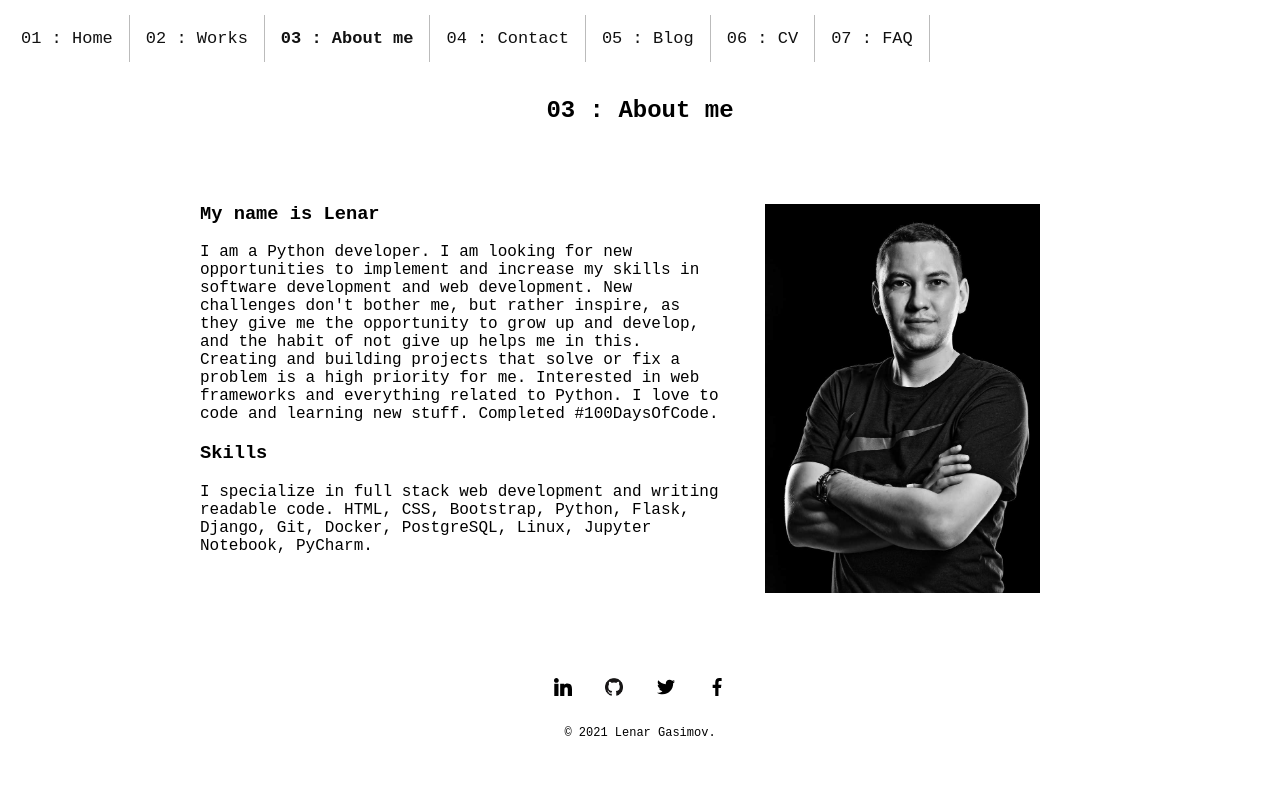
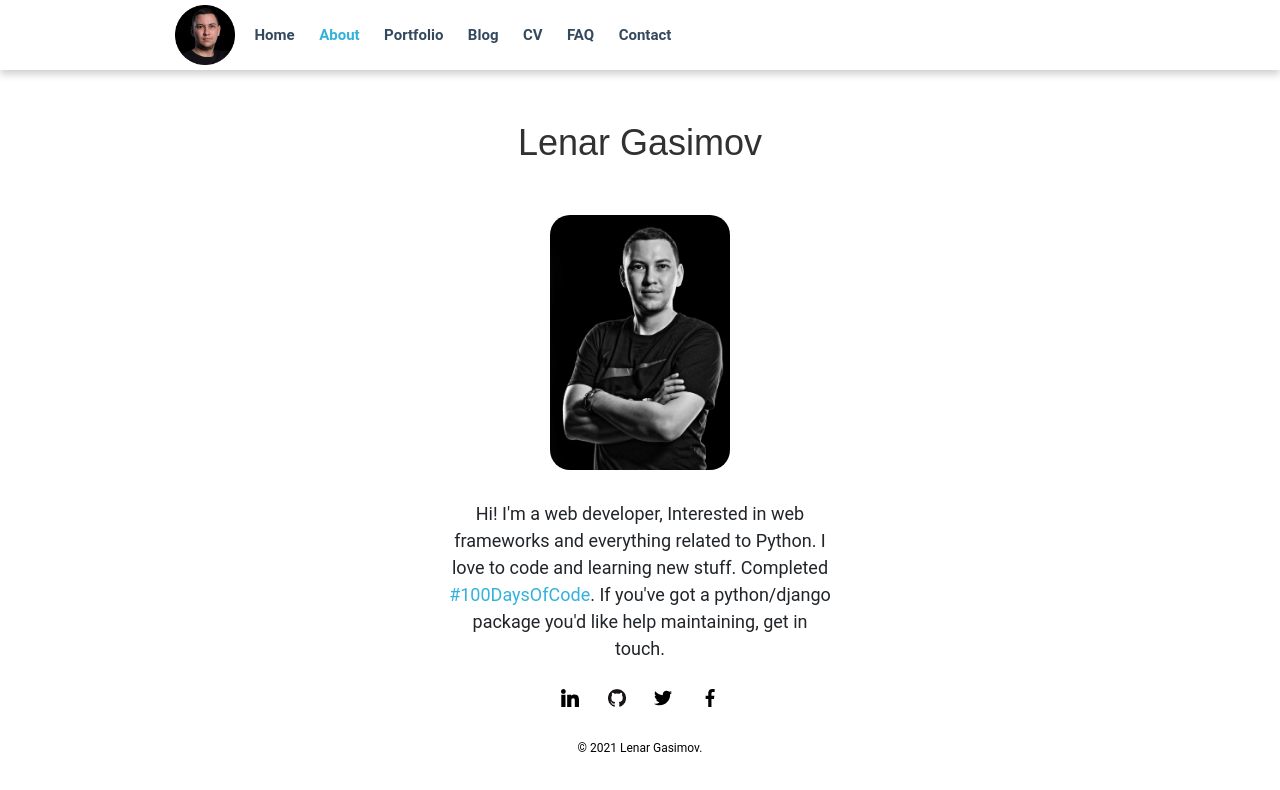
Before and after one commit to lenargasimov/lenargasimov.github.io, a plain HTML site: page templates/about.html in a window 1280 px wide. Drawn offline with Linux system fonts and the light colour scheme; no server answers.

Commit message:
feat: new style navbar

```diff
--- a/css/style.css
+++ b/css/style.css
@@ -197,34 +197,66 @@ input[type=submit]:hover {
   margin: 20px auto;
 }
 
-.active {
-  font-weight: 600;
+/* ~~ Top Navigation Bar ~~ */
+
+#navigation-container {
+  margin: 0 0 0 170px;
+  height: 70px;
 }
 
-.topnav {
-  overflow: hidden;
+.navigation-bar {
+  height: 70px;
+  width: 100%;
+  text-align: left;
+  box-shadow: 0 4px 8px 0 rgba(0, 0, 0, 0.2);
   background-color: #E4F9F5;
 }
 
-.topnav a {
-  float: left;
-  display: block;
+.navigation-bar ul {
+  padding: 0px;
+  margin: 0px;
   text-align: center;
+  display:inline-block;
+  vertical-align:top;
+}
+
+.navigation-bar li {
+  list-style-type: none;
+  padding: 0px;
+  height: 24px;
+  margin-top: 4px;
+  margin-bottom: 4px;
+  display: inline;
+}
+
+.navigation-bar li a {
+  color: #34495e;
+  font-size: 15px;
+  font-weight: 600;
   text-decoration: none;
-  font-size: 17px;
-  border-right:1px solid #bbb;
-  padding: 14px 16px;
-  color: #11999E;
+  line-height: 70px;
+  padding: 5px 10px;
+}
+
+#menu {
+  float: right;
 }
 
 .topnav a:hover {
-  background-color: #111;
-  color: #ffffff;
-  opacity: 0.9;
+  color: #33b2db;
+}
+
+.topnav a.active {
+  color: #33b2db;
 }
 
 .topnav .icon {
   display: none;
+}
+
+.logo {
+  margin: 5px;
+  width: 60px;
 }
 
 .footer-link {
@@ -236,13 +268,31 @@ input[type=submit]:hover {
   padding: 14px 12px;
 }
 
+.study {
+  text-align: left;
+  list-style: none;
+}
+
 @media screen and (max-width: 600px) {
-  .topnav a {
-   display: none;
-   }
+  .topnav a:not(:first-child) {
+    display: none;
+  }
+  .navigation-bar li a {
+    display: none;
+    background-color: #111;
+    width: 300px;
+    padding: 10;
+    line-height: 60px;
+  }
+  #navigation-container {
+    margin: 0 0 0 10px;
+    padding: 0;
+  }
   .topnav a.icon {
-   float: right;
-   display: block;
+    color: #111;
+    float: right;
+    display: block;
+    margin: 20px;
   }
   .intro {
     width: 90%;
--- a/css/styles.css
+++ b/css/styles.css
@@ -4,9 +4,12 @@
 }
 
 body {
-  font-family: 'Roboto Mono', monospace;
+  font-family: 'Roboto', sans-serif;
+  font-size: 18px;
+  line-height: 1.5;
   margin: 0 auto;
-  }
+  color: #212529;
+}
 
 .bg {
   background-image: url('../images/monitors.jpg');
@@ -18,16 +21,27 @@ body {
 
 a {
   text-decoration: none;
+  color: #33b2db;
 }
 
-h2 {
+h1 {
+  font-family: 'Montserrat', sans-serif;
   margin: 50px;
   text-align: center;
+  font-size: 2.25rem;
+  font-weight: 400;
+  line-height: 1.25;
+  color: #313131;
 }
 
-.container {
-  border-radius: 5px;
-  padding: 0 450px;
+h2, h3, h4 {
+  font-family: 'Montserrat', sans-serif;
+  font-size: 1.25rem;
+  font-weight: 700;
+  line-height: 1.25;
+  color: #313131;
+  margin: 0 auto;
+  text-align: center;
 }
 
 .contact {
@@ -65,7 +79,6 @@ input[type=text], select, textarea {
 }
 
 input[type=submit] {
-  background-color: #111;
   color: white;
   padding: 12px 20px;
   border: none;
@@ -73,15 +86,17 @@ input[type=submit] {
 }
 
 .btn {
-  background-color: #111;
-  border: none;
-  color: white;
-  padding: 15px 32px;
+  padding: 6px 20px;
   text-align: center;
   text-decoration: none;
   display: inline-block;
   margin: 4px 2px;
   cursor: pointer;
+  color: #33b2db;
+  background-color: #ffffff;
+  border: 1px solid #33b2db;
+  border-radius: 5px;
+  font-weight: 500;
 }
 
 .footer-link {
@@ -106,26 +121,21 @@ input[type=submit] {
   text-align: left;
 }
 
-.flex-container {
-  display: flex;
-  flex-direction: row;
-  margin: 50px 0 50px 190px;
+.intro {
+  width: 30%;
+  margin: 30px auto 15px auto;
+  text-align: center;
 }
 
-.flex-item-left {
-  padding: 10px;
-  flex: 50%;
-  text-align: left;
+.profile-img {
+  border-radius: 20px;
+  width: 180px;
+  display: block;
+  margin: 0 auto;
 }
 
-.flex-item-right {
-  padding: 10px;
-  flex: 50%;
-}
-
-.profile_img {
-  width: 60%;
-  padding: 20px;
+.middle-container {
+  margin: 10px 0;
 }
 
 .faq {
@@ -151,7 +161,7 @@ input[type=submit] {
   max-width: 1080px;
   margin: 0 auto;
   border-right: 2px solid rgba(255,255,255,.75);
-  font-size: 50px;
+  font-size: 40px;
   font-weight: 700;
   color: #ffffff;
   background-color: #111;
@@ -222,6 +232,7 @@ input[type=submit] {
   position: relative;
   margin: 0;
   text-align: left;
+  font-size: 18px;
 }
 
 .clock {
@@ -239,55 +250,82 @@ input[type=submit] {
   font-size: 0.80rem;
 }
 
-.active {
-  font-weight: 600;
+.topnav a:hover {
+  color: #33b2db;
 }
 
-.topnav {
-  overflow: hidden;
-  position: relative;
-  left: 5px;
-  top: 15px;
-}
-
-.topnav a {
-  float: left;
-  display: block;
-  text-align: center;
-  text-decoration: none;
-  font-size: 17px;
-  border-right:1px solid #bbb;
-  padding: 14px 16px;
-  color: #111;
-}
-
-.topnav a:hover {
-  background-color: #111;
-  color: #ffffff;
-  opacity: 0.9;
+.topnav a.active {
+  color: #33b2db;
 }
 
 .topnav .icon {
   display: none;
 }
 
-ul {
+.logo {
+  margin: 5px;
+  width: 60px;
+}
+/* ~~ Top Navigation Bar ~~ */
+
+#navigation-container {
+  margin: 0 0 0 170px;
+  height: 70px;
+}
+
+.navigation-bar {
+  height: 70px;
+  width: 100%;
+  text-align: left;
+  box-shadow: 0 4px 8px 0 rgba(0, 0, 0, 0.2);
+}
+
+.navigation-bar ul {
+  padding: 0px;
+  margin: 0px;
+  text-align: center;
+  display:inline-block;
+  vertical-align:top;
+}
+
+.navigation-bar li {
+  list-style-type: none;
+  padding: 0px;
+  height: 24px;
+  margin-top: 4px;
+  margin-bottom: 4px;
+  display: inline;
+}
+
+.navigation-bar li a {
+  color: #34495e;
+  font-size: 15px;
+  font-weight: 600;
+  text-decoration: none;
+  line-height: 70px;
+  padding: 5px 10px;
+}
+
+#menu {
+  float: right;
+}
+
+.list-work {
   list-style-type: none;
   margin: 10;
   padding: 10;
   overflow: hidden;
 }
 
-li {
+.list-work li {
   float: left;
-  border-right:1px solid #bbb;
 }
 
-li:last-child {
+.list-work li:last-child {
   border-right: none;
 }
 
-li a {
+.list-work li a {
   display: block;
   color: black;
   text-align: center;
@@ -322,14 +360,8 @@ input[type=text], select, textarea {
   margin-top: 6px;
   margin-bottom: 16px;
   resize: vertical;
-}
-
-input[type=submit] {
-  background-color: #04AA6D;
-  color: white;
-  padding: 12px 20px;
-  border: none;
-  cursor: pointer;
+  border-radius: 5px;
+  font-weight: 500;
 }
 
 /* Create two columns that float next to eachother */
@@ -356,12 +388,25 @@ input[type=submit] {
 }
 
 @media screen and (max-width: 1024px) {
-  .topnav a {
+  .topnav a:not(:first-child) {
     display: none;
   }
+  .navigation-bar li a {
+    display: none;
+    background-color: #111;
+    width: 300px;
+    padding: 10;
+    line-height: 60px;
+  }
+  #navigation-container {
+    margin: 0 0 0 10px;
+    padding: 0;
+  }
   .topnav a.icon {
+    color: #111;
     float: right;
     display: block;
+    margin: 20px;
   }
   .contact_text {
     width: 100%;
@@ -389,13 +434,6 @@ input[type=submit] {
     width: 90%;
     margin: 50px 15px 50px 15px;
     text-align: left;
-  }
-  .flex-container {
-    flex-direction: column;
-    margin: 0 auto;
-  }
-  .flex-item-right {
-    margin: 0 10% 0 0;
   }
   .profile_img{
     width: 100%;
@@ -428,12 +466,13 @@ input[type=submit] {
   .contact-text-main {
     width: 90%;
   }
+  .intro {
+    width: 90%;
+  }
 }
 
 @media screen and (max-width: 600px) {
-  .topnav.responsive {
-    position: relative;
-  }
+  .topnav.responsive {position: relative;}
   .topnav.responsive .icon {
     position: absolute;
     right: 0;
--- a/templates/about.html
+++ b/templates/about.html
@@ -17,7 +17,7 @@
     <link rel="icon" type="image/png" href="https://github.com/lenargasimov/lenargasimov.github.io/blob/main/images/profile.png?raw=true">
     <meta property="og:type" content="profile">
     <meta property="og:title" content="Lenar Gasimov">
-    <meta property="og:description" content="Hi there, nice to meet you. I'm Lenar Gasimov. Welcome to my world!">
+    <meta property="og:description" content="Lenar Gasimov's personal website">
     <meta property="og:url" content="https://lenargasimov.dev">
     <meta property="og:image" content="https://github.com/lenargasimov.png">
     <meta property="profile:first_name" content="Lenar">
@@ -30,37 +30,36 @@
 <body>
     <!-- Spotify alert -->
     <div id="spotify"></div>
+
+    <!--    Navbar-->
+    <div class="navigation-bar">
+        <div id="navigation-container">
             <div class="topnav" id="myTopnav">
-      <a href="../index.html">01 : Home</a>
-      <a href="../templates/works.html">02 : Works</a>
-      <a class="active" href="../templates/about.html">03 : About me</a>
-      <a href="../templates/contact.html">04 : Contact</a>
-      <a href="https://lenar-blog.herokuapp.com" target="_blank">05 : Blog</a>
-      <a href="../templates/cv.html">06 : CV</a>
-      <a href="../templates/faq.html">07 : FAQ</a>
+              <img class="logo" src="../images/profile.png">
+              <ul>
+                <li><a href="../index.html">Home</a></li>
+                <li><a class="active" href="../templates/about.html">About</a></li>
+                <li><a href="../templates/works.html">Portfolio</a></li>
+                <li><a href="https://lenar-blog.herokuapp.com" target="_blank">Blog</a></li>
+                <li><a href="../templates/cv.html">CV</a></li>
+                <li><a href="../templates/faq.html">FAQ</a></li>
+                <li><a href="../templates/contact.html">Contact</a></li>
+              </ul>
             <a href="javascript:void(0);" class="icon" onclick="myFunction()">
                 <i class="fa fa-bars"></i>
             </a>
             </div>
-
-    <h2>03 : About me</h2>
-    <div class="flex-container">
-        <div class="flex-item-left">
-        <h3>My name is Lenar</h3>
-          <p>I am a Python developer. I am looking for new opportunities to implement and
-              increase my skills in software development and web development. New challenges don't bother me,
-              but rather inspire, as they give me the opportunity to grow up and develop, and the habit of not give up
-              helps me in this. Creating and building projects that solve or fix a problem is a high priority for me.
-              Interested in web frameworks and everything related to Python. I love to code and learning new stuff. Completed #100DaysOfCode.</p>
-        <h3>Skills</h3>
-          <p>I specialize in full stack web development and writing readable code. HTML, CSS, Bootstrap, Python, Flask, Django, Git, Docker, PostgreSQL, Linux, Jupyter Notebook, PyCharm.</p>
-        </div>
-        <div class="flex-item-right">
-            <img class="profile_img" src="../images/profile.jpg" alt="profile_pic">
         </div>
     </div>
 
-
+    <!--    About me-->
+    <h1>Lenar Gasimov</h1>
+    <div class="middle-container">
+        <img class="profile-img" src="../images/profile.jpg" alt="profile_pic">
+        <p class="intro">Hi! I'm a web developer, Interested in web frameworks and everything related to Python.
+            I love to code and learning new stuff. Completed <a href="https://github.com/lenargasimov/100-days-of-python" target="_blank">#100DaysOfCode</a>.
+            If you've got a python/django package you'd like help maintaining, get in touch.</p>
+    </div>
   <!-- Footer -->
   <div class="bottom-container">
       <div class="footer-link">
```
Also changed, not shown: index.html (+23 -13 lines), templates/contact.html (+22 -13 lines), templates/cv.html (+32 -14 lines), templates/faq.html (+22 -13 lines), templates/work1.html (+21 -12 lines), templates/work2.html (+20 -12 lines), templates/work3.html (+21 -13 lines), templates/works.html (+20 -12 lines), images/study.svg (added), js/index.js (line endings or trailing spaces). Lines whose indentation alone changed are shown as unchanged.
